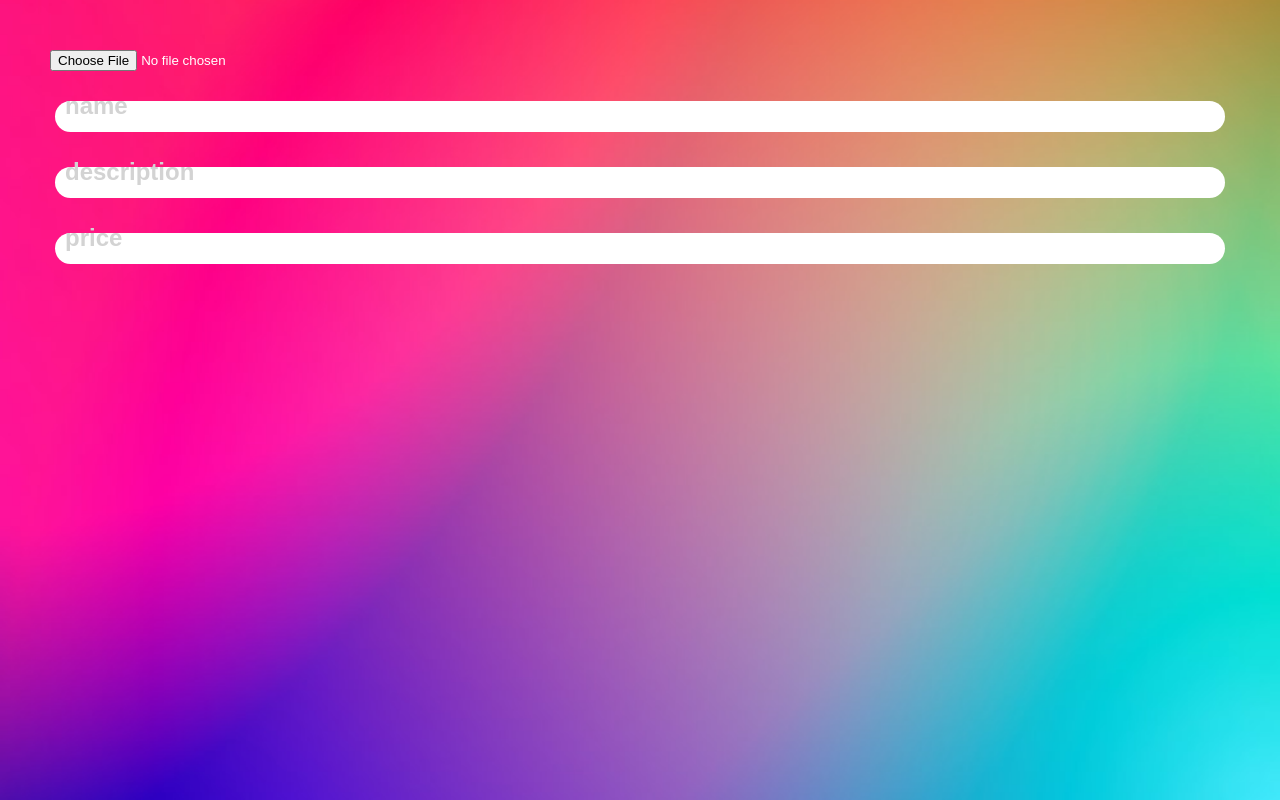
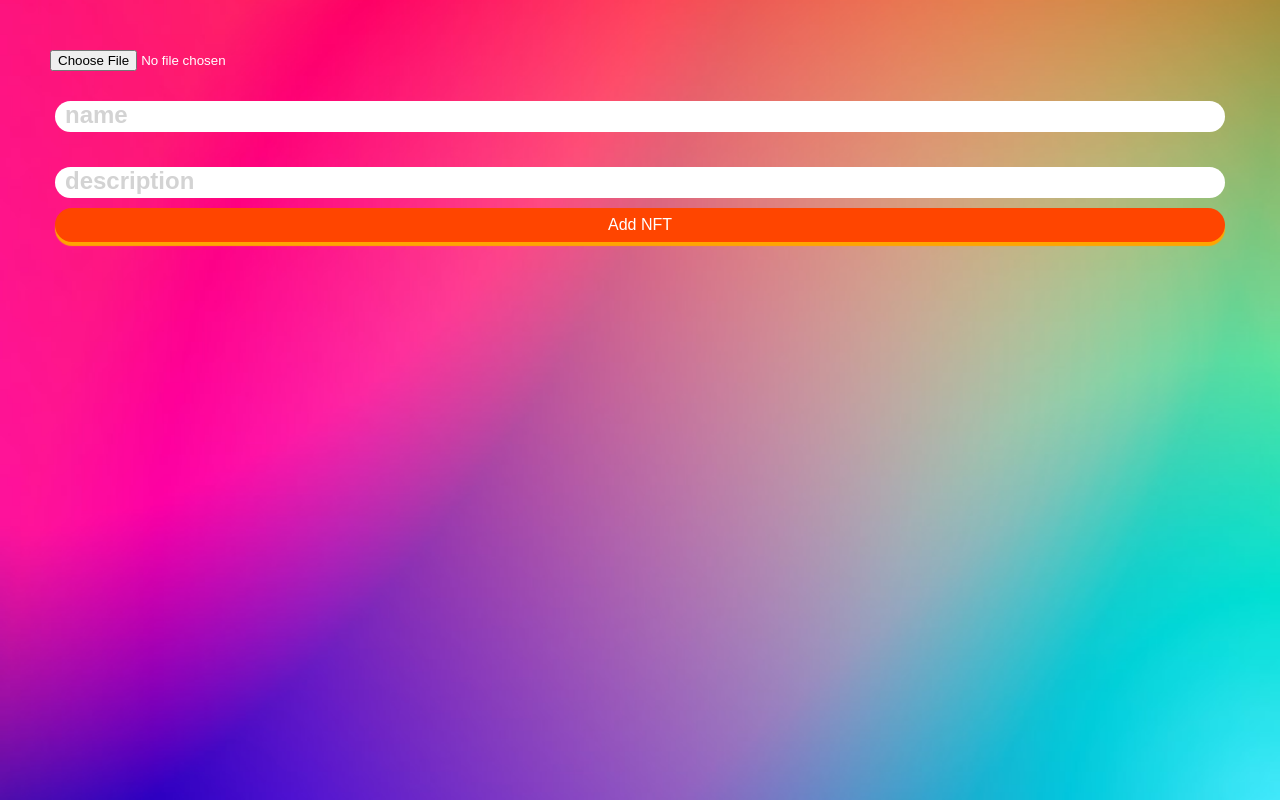
Before and after one commit to Rashkill/gallery-reach-react, a React (Create React App) app: page /addNFT in a window 1280 px wide. Built offline with nearby package versions, Linux system fonts and the light colour scheme; a web font is replaced by a local one; what ipfs-http-client would draw is missing.

Commit message:
Now you can set the name

```diff
--- a/src/components/Input/index.tsx
+++ b/src/components/Input/index.tsx
@@ -13,7 +13,7 @@ const Input: React.FC<React.InputHTMLAttributes<HTMLInputElement>> = ({
       <label
         style={{
           left: 15,
-          top: !focused && !value ? 21 : 6,
+          top: !focused && !value ? 30 : 6,
           color: !focused && !value ? "lightgray" : "black",
           fontWeight: "bold",
           fontSize: !focused && !value ? "1.5rem" : "1.2rem",
--- a/src/views/Gallery/NewNFT/index.tsx
+++ b/src/views/Gallery/NewNFT/index.tsx
@@ -7,9 +7,19 @@ const NewNFT = () => {
   return (
     <div className={classes.container}>
       <input type="file" name="data" onChange={ipfs.retrieveFile} />
-      <Input type="text" name="name" id="nftName" />
-      <Input type="text" name="description" id="nftDesc" />
-      <Input type="number" name="price" id="nftPrice" />
+      <Input
+        type="text"
+        name="name"
+        id="nftName"
+        onChange={(e) => ipfs.setName(e.target.value)}
+      />
+      <Input
+        type="text"
+        name="description"
+        id="nftDesc"
+        onChange={(e) => ipfs.setDescription(e.target.value)}
+      />
+      <button onClick={(e) => ipfs.handleSubmit(e)}>Add NFT</button>
     </div>
   );
 };
--- a/src/views/Gallery/useIPFS.ts
+++ b/src/views/Gallery/useIPFS.ts
@@ -10,6 +10,9 @@ import { NFTJSON } from "types/IPFS";
 const client = create({ url: "https://ipfs.infura.io:5001/api/v0" });
 
 const useIPFS = () => {
+  const [name, setName] = useState("");
+  const [description, setDescription] = useState("");
+
   const [file, setFile] = useState<string | ArrayBuffer | null>();
   const [fileData, setFileData] = useState<File>();
   const [urlArr, setUrlArr] = useState<Array<string>>(
@@ -30,16 +33,17 @@ const useIPFS = () => {
   };
 
   const handleSubmit = async (
-    e: React.MouseEvent<HTMLDivElement, MouseEvent>
+    e: React.MouseEvent<HTMLButtonElement, MouseEvent>
   ) => {
     e.preventDefault();
+    if (!name || !description) return;
     try {
       const fileCreated = await client.add(file as any);
       const fileURL = `https://ipfs.infura.io/ipfs/${fileCreated.path}`;
 
       const finalFile: NFTJSON = {
-        name: "Test name",
-        description: "Test description",
+        name,
+        description,
         fileURL,
         fileType: fileData?.type || "unknown",
         ownerAddress: "none",
@@ -60,7 +64,15 @@ const useIPFS = () => {
     }
   };
 
-  return { urlArr, retrieveFile, handleSubmit };
+  return {
+    urlArr,
+    name,
+    description,
+    retrieveFile,
+    handleSubmit,
+    setName,
+    setDescription,
+  };
 };
 
 export default useIPFS;
```
